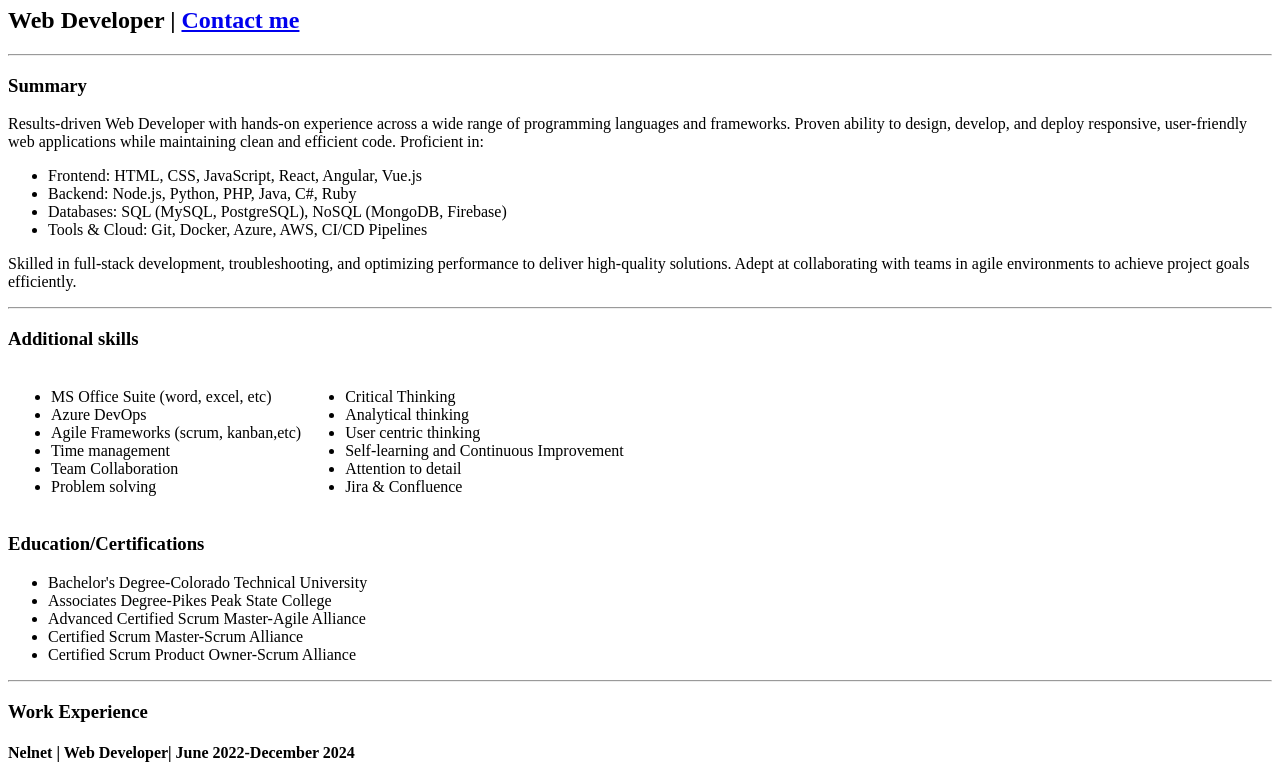
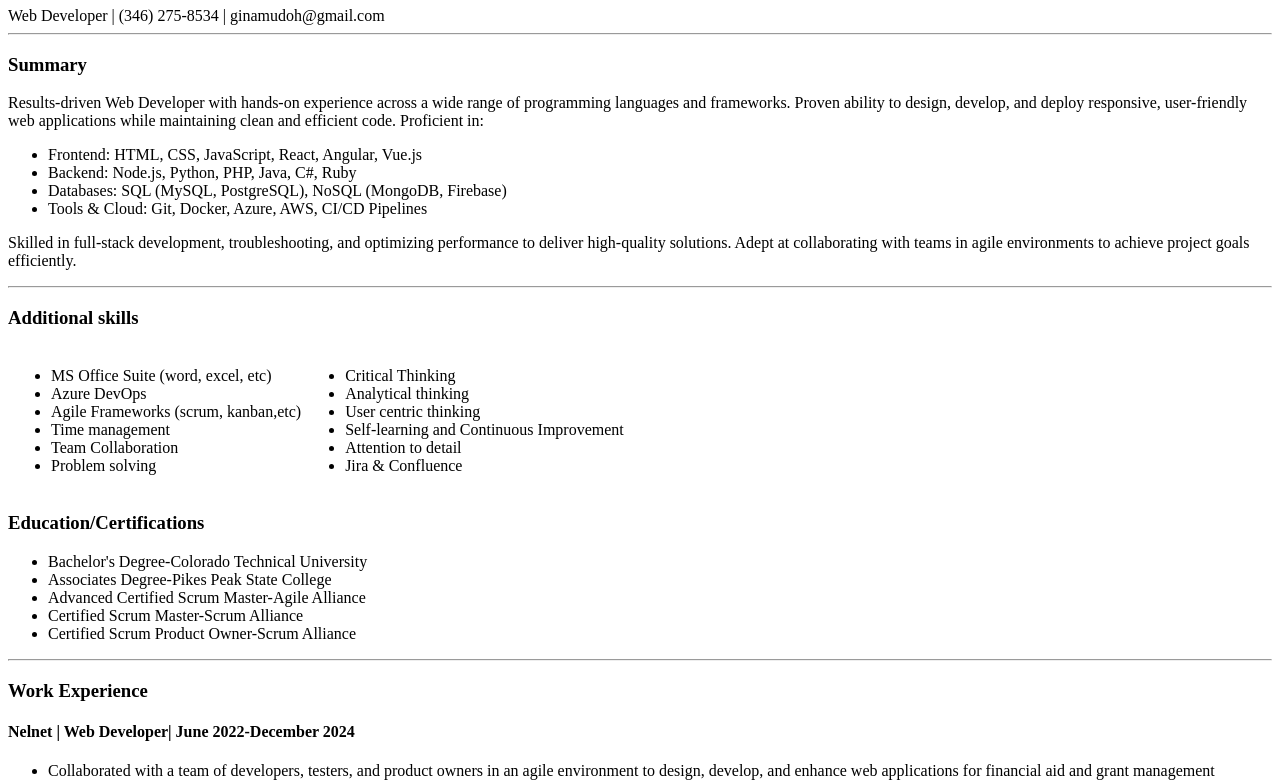
Before and after one commit to ginacoder/My-Resume-, a plain HTML site: page index.html in a window 1280 px wide. Shown: the part 73-853 px from the top of the page. Drawn offline with Linux system fonts and the light colour scheme.

Commit message:
Add files via upload

```diff
--- a/index.html
+++ b/index.html
@@ -7,7 +7,7 @@
 </head>
 <body>
     <h1>Georgina Mudoh</h1>
-    <h2>Web Developer | <a href="http://127.0.0.1:3000/Public/contact me.html">Contact me</a></h2>
+    Web Developer | (346) 275-8534 | ginamudoh@gmail.com
     <hr>
     <h3>Summary</h3>
     <p>Results-driven Web Developer with hands-on experience across a wide range of programming languages and frameworks. Proven ability to design, develop, and deploy responsive, user-friendly web applications while maintaining clean and efficient code. Proficient in:
```
